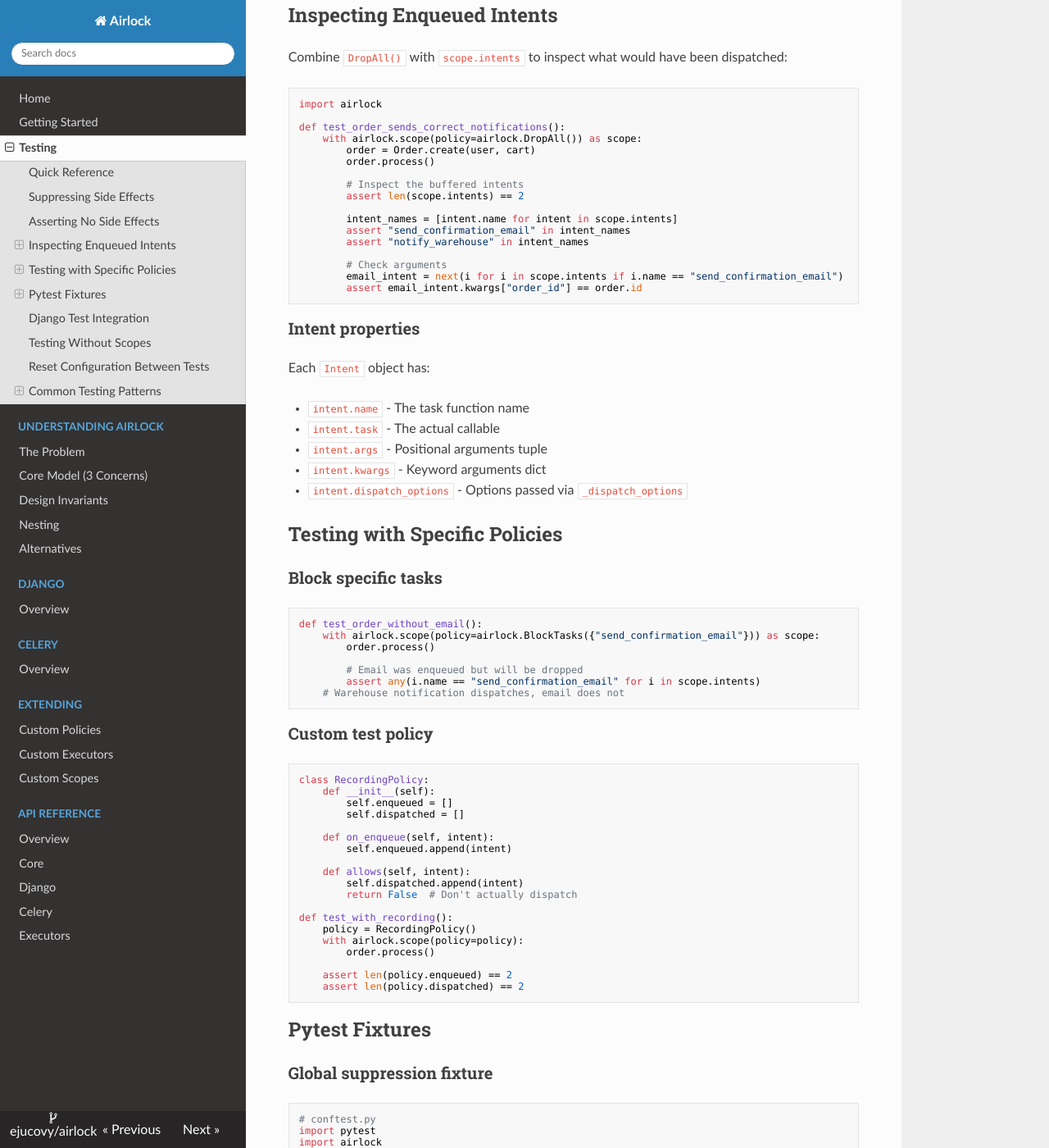
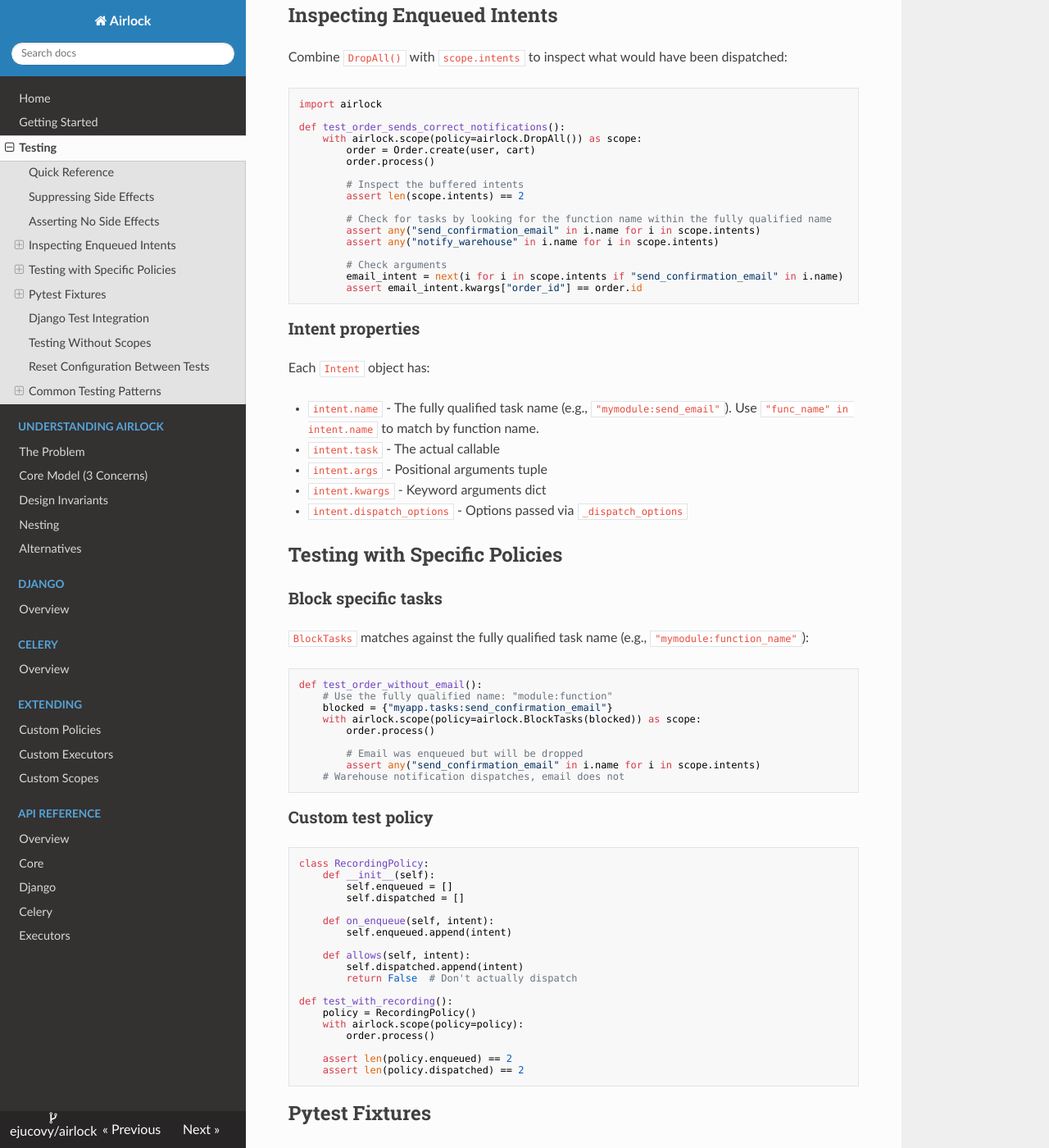
Before and after one commit to ejucovy/airlock, an MkDocs documentation site: the page built from docs/testing.md, in a window 1280 px wide and 1400 px high, scrolled down 1149 px. Shown: the whole window at 82% size. Built offline with MkDocs 1.6.1, drawn with Linux system fonts in a browser that asks for light colours; nearby versions of some CDN libraries; some of the changed text lies outside the part shown.

Commit message:
Fix incorrect intent.name comparisons in testing docs
The documentation examples were comparing intent.name to short function
names like "send_confirmation_email", but intent.name returns the fully
qualified name (e.g., "mymodule:send_confirmation_email"). Updated all
examples to use substring matching with `in` operator, and clarified
BlockTasks requires fully qualified names.

````diff
--- a/docs/testing.md
+++ b/docs/testing.md
@@ -9,7 +9,7 @@ Airlock makes testing side effects straightforward. You can suppress them, asser
 | Suppress all side effects | `DropAll()` |
 | Fail if any side effect is enqueued | `AssertNoEffects()` |
 | Inspect what was enqueued | `DropAll()` + `scope.intents` |
-| Block specific tasks | `BlockTasks({"task_name"})` |
+| Block specific tasks | `BlockTasks({"mymodule:task_name"})` (uses fully qualified names) |
 | Let side effects run normally | `AllowAll()` (default) |
 
 ## Suppressing Side Effects
@@ -62,12 +62,12 @@ def test_order_sends_correct_notifications():
         # Inspect the buffered intents
         assert len(scope.intents) == 2
 
-        intent_names = [intent.name for intent in scope.intents]
-        assert "send_confirmation_email" in intent_names
-        assert "notify_warehouse" in intent_names
+        # Check for tasks by looking for the function name within the fully qualified name
+        assert any("send_confirmation_email" in i.name for i in scope.intents)
+        assert any("notify_warehouse" in i.name for i in scope.intents)
 
         # Check arguments
-        email_intent = next(i for i in scope.intents if i.name == "send_confirmation_email")
+        email_intent = next(i for i in scope.intents if "send_confirmation_email" in i.name)
         assert email_intent.kwargs["order_id"] == order.id
 ```
 
@@ -75,7 +75,7 @@ def test_order_sends_correct_notifications():
 
 Each `Intent` object has:
 
-- `intent.name` - The task function name
+- `intent.name` - The fully qualified task name (e.g., `"mymodule:send_email"`). Use `"func_name" in intent.name` to match by function name.
 - `intent.task` - The actual callable
 - `intent.args` - Positional arguments tuple
 - `intent.kwargs` - Keyword arguments dict
@@ -85,13 +85,17 @@ Each `Intent` object has:
 
 ### Block specific tasks
 
+`BlockTasks` matches against the fully qualified task name (e.g., `"mymodule:function_name"`):
+
 ```python
 def test_order_without_email():
-    with airlock.scope(policy=airlock.BlockTasks({"send_confirmation_email"})) as scope:
+    # Use the fully qualified name: "module:function"
+    blocked = {"myapp.tasks:send_confirmation_email"}
+    with airlock.scope(policy=airlock.BlockTasks(blocked)) as scope:
         order.process()
 
         # Email was enqueued but will be dropped
-        assert any(i.name == "send_confirmation_email" for i in scope.intents)
+        assert any("send_confirmation_email" in i.name for i in scope.intents)
     # Warehouse notification dispatches, email does not
 ```
 
@@ -261,7 +265,7 @@ import pytest
 
 @pytest.mark.parametrize("policy,expected_count", [
     (airlock.AllowAll(), 2),
-    (airlock.BlockTasks({"send_email"}), 1),
+    (airlock.BlockTasks({"myapp.tasks:send_email"}), 1),
     (airlock.DropAll(), 0),
 ])
 def test_policy_behavior(policy, expected_count, mocker):
@@ -281,7 +285,7 @@ def test_email_contains_order_id():
 
         email_intent = next(
             i for i in scope.intents
-            if i.name == "send_confirmation_email"
+            if "send_confirmation_email" in i.name
         )
         assert email_intent.kwargs["order_id"] == 42
 ```
````
